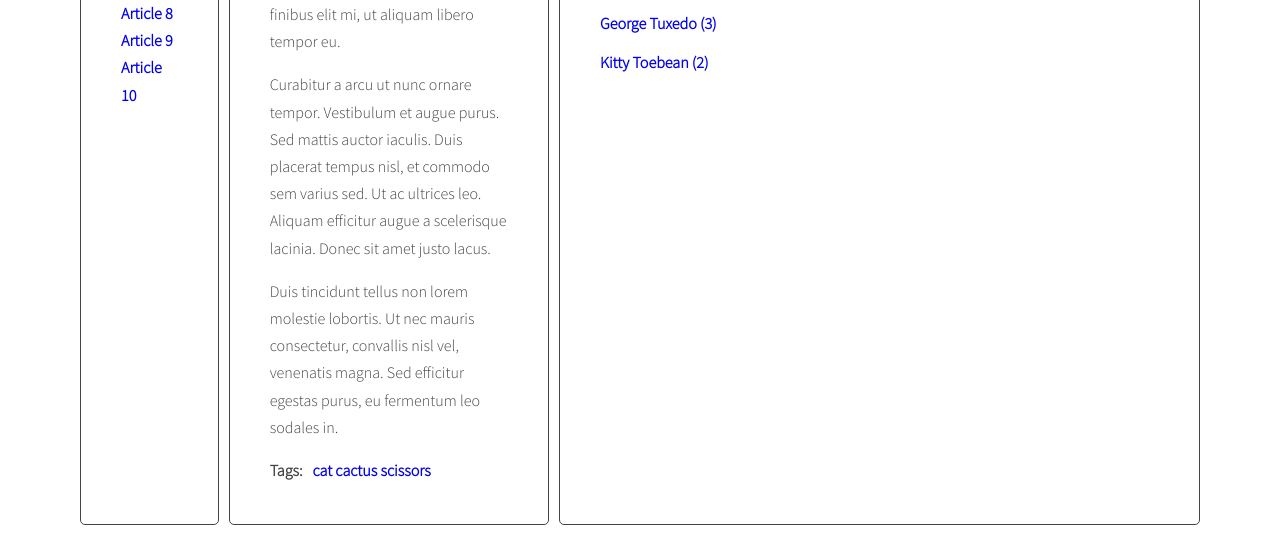
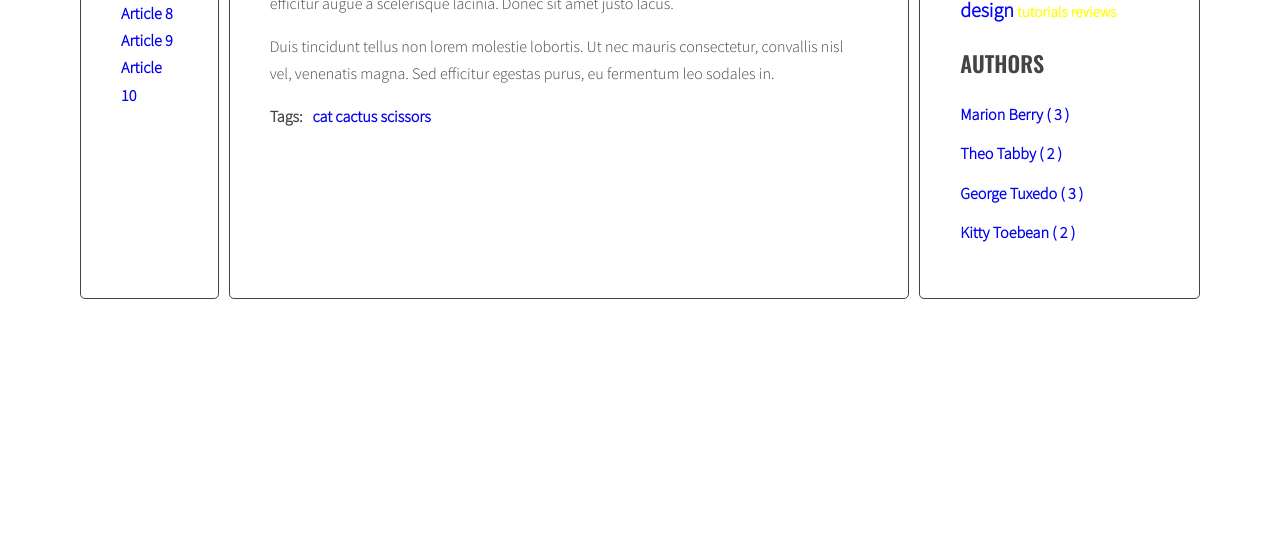
Before and after one commit to TinaOrel/javascript-blog, a website: page index.html in a window 1280 px wide. Shown: the part 586-1119 px from the top of the page. After the commit the page ends 893 px from the top, so only its background shows below. Drawn offline with nearby package versions, Linux system fonts and the light colour scheme.

Commit message:
added template article-link, tag-link, authot-link, tag-cloud-link, authors-column-link

```diff
--- a/index.html
+++ b/index.html
@@ -11,12 +11,12 @@
 			<div class="container">
 				<h1 class="logo">my blog</h1>
 				<main class="wrapper">
-					<aside class="sidebar">
+					<aside class="sidebar box">
 						<h2 class="section-title">All posts</h2>
 						<ul class="list titles">
 						</ul>
       		</aside>
-      		<section class="posts">
+      		<section class="posts box">
         				<article class="post active" id="article-1" data-tags="cat cactus scissors" data-author="Marion Berry" >
           				<h3 class="post-title">Article 1</h3>
           				<p class="post-author"></p>
@@ -158,7 +158,7 @@
           				</div>
         				</article>
       			</section>
-      			<aside class="sidebar">
+      			<aside class="sidebar box">
         				<h2 class="section-title">Tags</h2>
         				<ul class="list tags">
         				</ul>
@@ -169,6 +169,26 @@
     			</main>
 			</div>
 		</div>
+    <script id="template-article-link" type="text/x-handlebars-template">
+        <li><a href="#{{ id }}"><span>{{ title }}</span></a></li>
+    </script>
+    <script id="template-tag-link" type="text/x-handlebars-template">
+        <li><a href="#tag-{{ tag }}"><span>{{ tag }}</span></a></li>
+    </script>
+    <script id="template-autor-link" type="text/x-handlebars-template">
+        <li><a href="#author-{{ author }}"><span>{{ author }}</span></a></li>
+    </script>
+    <script id="template-tag-cloud-link" type="text/x-handlebars-template">
+      {{#each tags}}
+      <li><a class = "{{ className }}" href="#tag-{{ tag }}"><span>{{ tag }}</span></a></li>
+      {{/each}}
+    </script>
+    <script id="template-authors-column-link" type="text/x-handlebars-template">
+      {{#each authors}}
+      <li><a href="#author-{{ author }}"><span>{{author}} ( {{ count }} ) </span></a></li>
+      {{/each}}
+    </script>
+    <script src="https://cdnjs.cloudflare.com/ajax/libs/handlebars.js/4.1.0/handlebars.min.js"></script>
 		<script src="js/script.js"></script>
 	</body>
 </html>
--- a/js/script.js
+++ b/js/script.js
@@ -1,5 +1,14 @@
-{
+
+  {
+
   'use strict';
+  const templates = {
+  articleLink: Handlebars.compile(document.querySelector('#template-article-link').innerHTML),
+  articleTagLink: Handlebars.compile(document.querySelector('#template-tag-link').innerHTML),
+  autorLink: Handlebars.compile(document.querySelector('#template-autor-link').innerHTML),
+  tagCloudLink: Handlebars.compile(document.querySelector('#template-tag-cloud-link').innerHTML),
+  authorsColumnLink: Handlebars.compile(document.querySelector('#template-authors-column-link').innerHTML)
+  };
 
   const opt = {
   articleSelector: '.post',
@@ -32,7 +41,6 @@
 
     /* [DONE] remove class 'active' from all articles */
     const activeArticles = document.querySelectorAll('.posts article.active');
-
     for(let activeArticle of activeArticles){
       activeArticle.classList.remove('active');
     }
@@ -75,7 +83,8 @@
       const articleTitle = article.querySelector(opt.titleSelector).innerHTML;
 
       /* [DONE] create HTML of the link */
-      const linkHTML = '<li><a href="#' + articleId + '"><span>' + articleTitle + '</span></a></li>';
+      const linkHTMLData = {id: articleId, title: articleTitle};
+      const linkHTML = templates.articleLink(linkHTMLData);
       console.log(linkHTML);
 
       /* [DONE] insert link into titleList */
@@ -155,8 +164,9 @@
         console.log(tag);
 
         /* generate HTML of the link */
-        const linkHTML = '<li><a href="#tag-' + tag + '"><span>' + tag + '</span></a></li>';
-        console.log(linkHTML);
+      const linkHTMLData = {tag: tag};
+      const linkHTML = templates.articleTagLink(linkHTMLData);
+      console.log(linkHTML);
 
         /* add generated code to html variable */
         html = html + linkHTML + ' ';
@@ -185,7 +195,7 @@
 
     console.log('tagsParams:', tagsParams);
 
-    let allTagsHTML = '';
+    const allTagsData = {tags: []};
 
     /* [NEW] START LOOP: for each tag in allTags: */
     for(let tag in allTags){
@@ -194,17 +204,23 @@
       //const tagLinkHTML = '<li>' + calculateTagClass(allTags[tag], tagsParam) + '</li>';
 
       //console.log('tagLinkHTML:', tagLinkHTML);
-
-      allTagsHTML += '<li><a class ="' + calculateTagClass(allTags[tag], tagsParams) + '" href="#tag-' + tag + '"><span>'+ tag + '</span></a></li>';
+      allTagsData.tags.push({
+        tag: tag,
+        count: allTags[tag],
+        className: calculateTagClass(allTags[tag], tagsParams)
+      });
+      //allTagsHTML += '<li><a class ="' + calculateTagClass(allTags[tag], tagsParams) + '" href="#tag-' + tag + '"><span>'+ tag + '</span></a></li>';
       //allTagsHTML += tagLinkHTML;
 
-      console.log(allTagsHTML);
+      console.log(allTagsData);
 
     }
     /* [NEW] END LOOP: for each tag in allTags: */
 
     /*[NEW] add HTML from allTagsHTML to tagList */
-    tagList.innerHTML = allTagsHTML;
+    //tagList.innerHTML = allTagsHTML;
+    tagList.innerHTML = templates.tagCloudLink(allTagsData);
+    console.log(allTagsData);
   }
 
   generateTags();
@@ -283,7 +299,9 @@
 
       /* generate HTML of the link */
       if (author) {
-        const linkHTML = '<a href="#author-' + author.replace(' ', '-') + '"><span>' + author + ' '+'</span></a>';
+        const linkHTMLData = {author: author};
+        const linkHTML = templates.autorLink(linkHTMLData);
+        //const linkHTML = '<a href="#author-' + author.replace(' ', '-') + '"><span>' + author + ' '+'</span></a>';
         console.log(linkHTML);
 
         /* insert HTML of all the links into the allAuthors*/
@@ -305,18 +323,24 @@
     const authorsList = document.querySelector('.authors');
 
     /* [NEW] create variable for all links HTML code */
-    let allAuthorsHTML = '';
+    //let allAuthorsHTML = '';
+    const allAuthorsData = {authors: []};
 
     /* [NEW] START LOOP: for each tag in allTags: */
     for(let author in allAuthors){
 
       /* [NEW] generate code of a link and add it to allAuthorsHTML */
-      allAuthorsHTML += '<li><a href="#author-' + author +'"><span>' + author + ' (' + allAuthors[author] + ') '+ '</span></a></li>';
+      allAuthorsData.authors.push({
+        author: author,
+        count: allAuthors[author],
+      });
+      //allAuthorsHTML += '<li><a href="#author-' + author +'"><span>' + author + ' (' + allAuthors[author] + ') '+ '</span></a></li>';
     }
     /* [NEW] END LOOP: for each tag in allAuthors: */
 
     /*[NEW] add HTML from allAuthorsHTML to authorsList */
-    authorsList.innerHTML = allAuthorsHTML;
+    authorsList.innerHTML = templates.authorsColumnLink(allAuthorsData);
+    //authorsList.innerHTML = allAuthorsHTML;
   }
 
   generateAuthors();
```
Also changed, not shown: .eslintrc.json.
